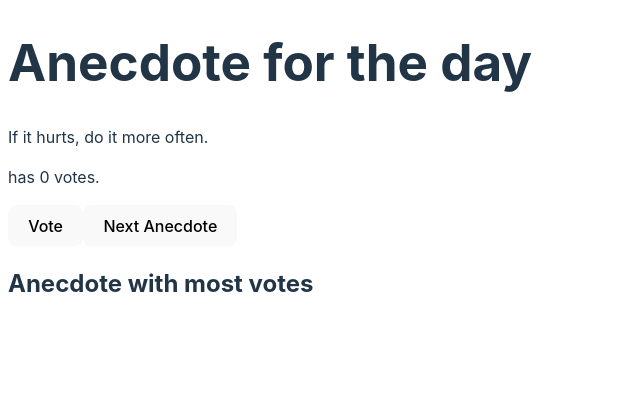
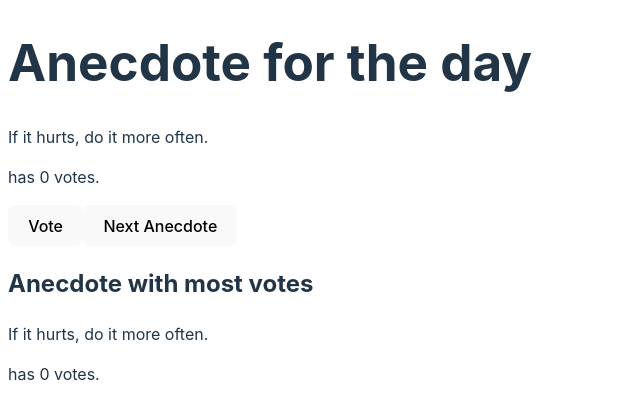
Before and after one commit to HectorMtz22/fullstack-open, a React (Vite) app in the folder part1/anecdotes/: page / in a window 1280 px wide. Shown: the top 420 px of the page, without its empty margins (0-640 px from the left). Built offline with nearby package versions, Linux system fonts and the light colour scheme.

Commit message:
Add Loading render

```diff
--- a/part1/anecdotes/src/App.jsx
+++ b/part1/anecdotes/src/App.jsx
@@ -1,5 +1,6 @@
 import { useEffect, useState} from 'react'
 import { Anecdote } from './components/Anecdote'
+import { AnecdoteMostVotes } from './components/AnecdoteMostVotes'
 
 const App = () => {
   const [selected, setSelected] = useState(0)
@@ -38,6 +39,10 @@ const App = () => {
     setVotes(newVotes)
   }
 
+  if (votes.length === 0) {
+    return <p>Loading...</p>
+  }
+
   return (
     <>
       <h1>Anecdote for the day</h1>
@@ -49,6 +54,10 @@ const App = () => {
       <button onClick={handleNextAnecdote}>Next Anecdote</button>
 
       <h2>Anecdote with most votes</h2>
+      <AnecdoteMostVotes
+        anecdotes={anecdotes}
+        votes={votes}
+      />
     </>
   )
 }
--- /dev/null
+++ b/part1/anecdotes/src/components/AnecdoteMostVotes.jsx
@@ -0,0 +1,15 @@
+import { useState } from "react"
+import { Anecdote } from "./Anecdote"
+import PropTypes from 'prop-types'
+
+export const AnecdoteMostVotes = ({anecdotes, votes}) => {
+    const [anecdoteIndex] = useState(0)
+    return <Anecdote
+        anecdote={anecdotes[anecdoteIndex]}
+        votes={votes[anecdoteIndex]}
+    />
+}
+AnecdoteMostVotes.propTypes = {
+    anecdotes: PropTypes.array.isRequired,
+    votes: PropTypes.array.isRequired
+}
```
